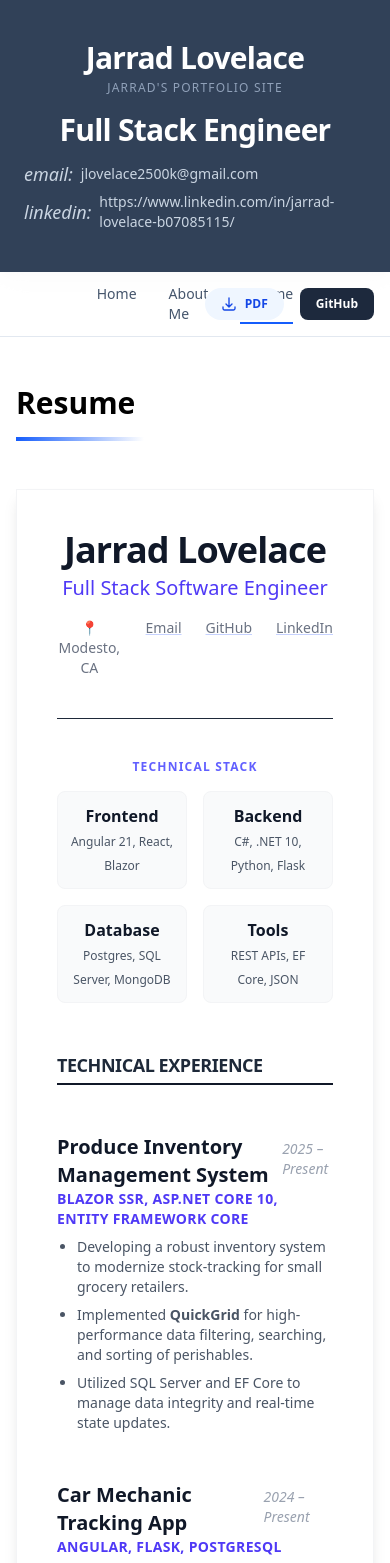
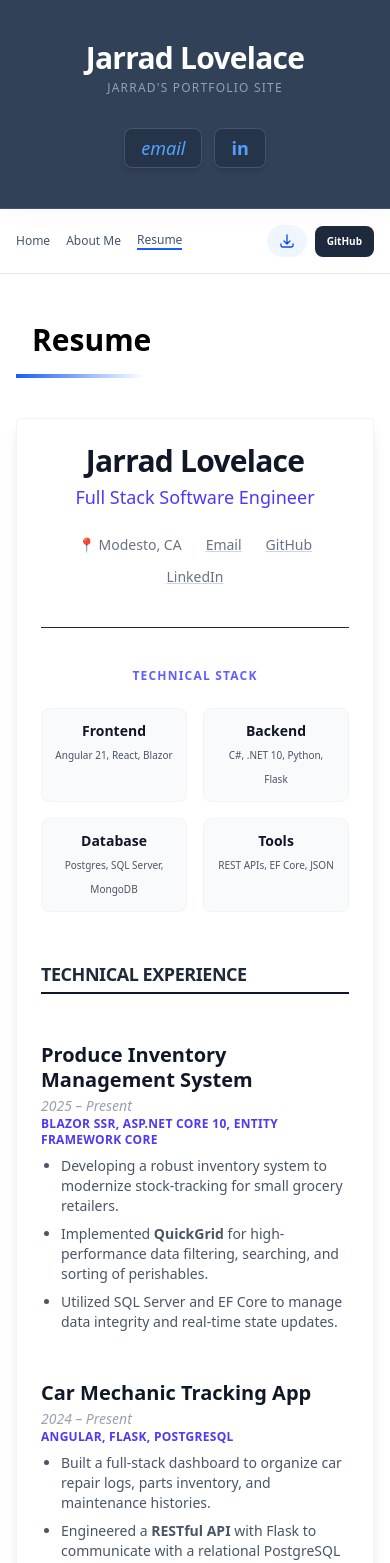
Before and after one commit to jradcode/portfolioSite, an Angular app: page /resume in a window 390 px wide. Shown: the top 1563 px of the page. Built offline with nearby package versions, Linux system fonts and the light colour scheme.

Commit message:
Made all the pages and components mobile and tablet friendly and fixed header linkedin and email links. Now on to the angular api service.

```diff
--- a/src/app/app.component.html
+++ b/src/app/app.component.html
@@ -2,7 +2,7 @@
 
 <app-navbar></app-navbar>
 
-<main class="container mx-auto px-4 py-12">
+<main class="max-w-7xl mx-auto px-4 sm:px-6 lg:px-8 py-12">
   <router-outlet></router-outlet>
 
   <div class="mt-20 text-center text-slate-400 italic text-sm">
@@ -43,13 +43,14 @@
     -->
 
     <!-- To Do:
-    Already linked project-cards to detail page. I added a narrative data to my model to expand the details page and showcase the projects. Now
-    I need to finish up the last project's mock data. Then I want to change the design a little on the detail page to me more consist. Or I can try other styles.
 
-    make the site mobile and tablet friendly (it kind of already is but I haven't tested all the pages)
+
+    Made all the pages tablet and mobile friendly and fixed the header
+    decide to save the CRUD and Auth stuff after until i build the backend. AI recommends it but for auth I should use JWT tokens
+
+    next I should build the frontend angular api service
+
     try an image processor like pillow to make images look better when resizing (angular has a builtin image processor)
-    refine header by deleting the linked-in shit and email in header. maybe use icons links instead or move it elsewhere (like at navbar)
-    start the write of the frontend angular API in services folder
     start the .net core 10 backend
     integrate that backend with ef core and nen cloud database
     add further functionality for the app to make it easier to add a project use CRUD inside portfolioSite
--- a/src/app/components/header/header.html
+++ b/src/app/components/header/header.html
@@ -1,5 +1,5 @@
-<header class="w-full bg-slate-700 text-slate-100 py-10 shadow-lg">
-  <div class="max-w-5xl mx-auto px-6 flex flex-col md:flex-row justify-between items-center gap-4">
+<header class="w-full bg-slate-700 text-slate-100 py-10 shadow-lg border-b border-slate-600">
+  <div class="max-w-5xl mx-auto px-6 flex flex-col md:flex-row justify-between items-center gap-8">
 
     <div class="text-center md:text-left">
       <h1 class="text-3xl font-bold tracking-tight text-white">{{ name() }}</h1>
@@ -8,22 +8,25 @@
       </p>
     </div>
 
-    <div class="text-center md:text-left">
-      <h1 class="text-3xl font-bold tracking-tight text-white">{{ position() }}</h1>
+    <div class="hidden sm:block text-center">
+      <h2 class="text-xl md:text-2xl font-bold tracking-tight text-white/90">{{ position() }}</h2>
     </div>
 
-    <div class="flex flex-col md:items-end gap-2">
+    <div class="flex flex-row items-center gap-3">
+
       <a [href]="'mailto:' + email()"
-         class="flex items-center gap-2 text-slate-300 hover:text-blue-400 transition-colors">
-        <i class="material-icons text-lg">email:</i>
-        <span class="text-sm">{{ email() }}</span>
+         class="flex items-center gap-2 bg-slate-800/50 hover:bg-blue-600/80 px-4 py-2.5 rounded-lg border border-slate-500/50 transition-all duration-300 group shadow-md">
+        <i class="material-icons text-lg text-blue-400 group-hover:text-white">email</i>
+        <span class="text-sm font-semibold tracking-wide hidden md:block">Email</span>
       </a>
+
       <a [href]="linkedin()"
          target="_blank"
-         class="flex items-center gap-2 text-slate-300 hover:text-blue-400 transition-colors">
-        <i class="material-icons text-lg">linkedin:</i>
-        <span class="text-sm">{{ linkedin() }}</span>
+         class="flex items-center gap-2 bg-slate-800/50 hover:bg-blue-500/80 px-4 py-2.5 rounded-lg border border-slate-500/50 transition-all duration-300 group shadow-md">
+        <span class="text-lg font-black text-blue-400 group-hover:text-white leading-none">in</span>
+        <span class="text-sm font-semibold tracking-wide hidden md:block">LinkedIn</span>
       </a>
+
     </div>
 
   </div>
--- a/src/app/components/navbar/navbar.html
+++ b/src/app/components/navbar/navbar.html
@@ -1,42 +1,43 @@
 <nav class="sticky top-0 z-50 w-full border-b border-slate-200 bg-white/80 backdrop-blur-md">
-  <div class="container mx-auto px-4">
-    <div class="grid grid-cols-3 h-16 items-center">
+  <div class="container mx-auto px-4 h-16 flex items-center justify-between">
 
-      <div></div>
+    <div class="hidden md:flex flex-1">
+       </div>
 
-      <div class="flex justify-center space-x-8">
+    <div class="flex items-center space-x-4 sm:space-x-8 overflow-x-auto no-scrollbar py-2">
       <a routerLink="/home"
          routerLinkActive="text-blue-600 border-b-2 border-blue-600"
          [routerLinkActiveOptions]="{exact: true}"
-           class="text-sm font-medium text-slate-600 transition-colors hover:text-blue-600">
+         class="text-xs sm:text-sm font-medium text-slate-600 transition-colors hover:text-blue-600 whitespace-nowrap">
         Home
       </a>
       <a routerLink="/about"
          routerLinkActive="text-blue-600 border-b-2 border-blue-600"
-           class="text-sm font-medium text-slate-600 transition-colors hover:text-blue-600">
+         class="text-xs sm:text-sm font-medium text-slate-600 transition-colors hover:text-blue-600 whitespace-nowrap">
         About Me
       </a>
       <a routerLink="/resume"
          routerLinkActive="text-blue-600 border-b-2 border-blue-600"
-           class="text-sm font-medium text-slate-600 transition-colors hover:text-blue-600">
+         class="text-xs sm:text-sm font-medium text-slate-600 transition-colors hover:text-blue-600 whitespace-nowrap">
         Resume
       </a>
     </div>
 
-      <div class="flex justify-end items-center space-x-4">
+    <div class="flex flex-1 justify-end items-center space-x-2 sm:space-x-4">
       <a [href]="resumeUrl()"
          download="Jarrad-Resume.pdf"
-           class="flex items-center gap-2 rounded-full bg-blue-50 px-4 py-2 text-xs font-bold text-blue-700 transition-all hover:scale-105 active:scale-95 hover:bg-blue-600 hover:text-white">
+         class="flex items-center gap-2 rounded-full bg-blue-50 px-3 py-2 sm:px-4 text-xs font-bold text-blue-700 transition-all hover:bg-blue-600 hover:text-white">
         <svg xmlns="http://www.w3.org/2000/svg" fill="none" viewBox="0 0 24 24" stroke-width="2" stroke="currentColor" class="h-4 w-4">
           <path stroke-linecap="round" stroke-linejoin="round" d="M3 16.5v2.25A2.25 2.25 0 005.25 21h13.5A2.25 2.25 0 0021 18.75V16.5M7.5 12l4.5 4.5m0 0l4.5-4.5M12 3v13.5" />
         </svg>
-          PDF
+        <span class="hidden sm:inline">PDF</span>
       </a>
-        <a href="https://github.com/jradcode" target="_blank" class="rounded-lg bg-slate-800 px-4 py-2 text-xs font-semibold text-white transition-all hover:bg-slate-700">
+
+      <a href="https://github.com/jradcode" target="_blank"
+         class="rounded-lg bg-slate-800 px-3 py-2 sm:px-4 text-[10px] sm:text-xs font-semibold text-white transition-all hover:bg-slate-700">
         GitHub
       </a>
     </div>
 
   </div>
-  </div>
 </nav>
--- a/src/app/pages/about/about.html
+++ b/src/app/pages/about/about.html
@@ -1,4 +1,4 @@
-<section class="min-h-screen bg-slate-800 flex justify-center py-12 px-4 md:py-20 md:px-6 font-sans">
+<section class="min-h-screen bg-slate-800 flex justify-center py-12 px-6 md:py-20 font-sans">
 
   <div class="max-w-[80ch] w-full text-slate-300 tracking-wide">
 
--- a/src/app/pages/details/details.html
+++ b/src/app/pages/details/details.html
@@ -33,7 +33,7 @@
       <section class="space-y-28">
 
         @if (p.narrative?.backStory) {
-          <div class="grid grid-cols-1 lg:grid-cols-5 gap-12 items-center">
+          <div class="grid grid-cols-1 md:grid-cols-2 lg:grid-cols-5 gap-8 md:gap-12 items-center">
             <div class="lg:col-span-2">
               <h2 class="text-2xl font-bold text-white mb-4 uppercase tracking-tighter flex items-center gap-3">
                 <span class="h-6 w-1 bg-blue-600 rounded-full"></span>
@@ -55,7 +55,7 @@
         }
 
         @if (p.narrative?.designPhilosophy) {
-          <div class="grid grid-cols-1 lg:grid-cols-5 gap-12 items-center">
+          <div class="grid grid-cols-1 md:grid-cols-2 lg:grid-cols-5 gap-8 md:gap-12 items-center">
             <div class="lg:col-span-3 order-2 lg:order-1 relative h-[300px] md:h-[500px] rounded-2xl overflow-hidden border border-slate-800 shadow-2xl bg-slate-900 group">
               <img [ngSrc]="p.images[1] || p.images[0]"
                   fill
--- a/src/app/pages/resume/resume.html
+++ b/src/app/pages/resume/resume.html
@@ -1,19 +1,18 @@
-<div class="relative mb-10 pb-2">
+<div class="relative mb-10 pb-2 px-4 md:px-0">
   <h1 class="text-3xl md:text-4xl font-bold text-black pb-3">
     Resume
   </h1>
-
   <div class="absolute bottom-0 left-0 w-32 h-1 bg-gradient-to-r from-blue-600 to-transparent"></div>
 </div>
 
-<div class="max-w-4xl mx-auto my-12 bg-white p-10 md:p-16 shadow-lg border border-gray-100 font-sans text-gray-800 leading-normal">
+<div class="max-w-4xl mx-auto my-6 md:my-12 bg-white p-6 sm:p-10 md:p-16 shadow-lg border border-gray-100 font-sans text-gray-800 leading-normal rounded-sm">
 
   <header class="text-center border-b pb-10 mb-10">
-    <h1 class="text-4xl font-extrabold tracking-tight text-gray-900">Jarrad Lovelace</h1>
-    <p class="text-xl text-indigo-600 font-medium mt-1">Full Stack Software Engineer</p>
+    <h1 class="text-3xl md:text-4xl font-extrabold tracking-tight text-gray-900">Jarrad Lovelace</h1>
+    <p class="text-lg md:text-xl text-indigo-600 font-medium mt-1">Full Stack Software Engineer</p>
 
-    <div class="mt-4 flex justify-center gap-6 text-sm text-gray-500">
-      <span>📍 Modesto, CA</span>
+    <div class="mt-6 flex flex-wrap justify-center gap-x-6 gap-y-3 text-sm text-gray-500">
+      <span class="flex items-center gap-1">📍 Modesto, CA</span>
       <a href="mailto:jlovelace2500k@gmail.com" class="underline decoration-indigo-200 hover:text-indigo-600 transition-colors">Email</a>
       <a href="https://github.com/jradcode" target="_blank" class="underline decoration-indigo-200 hover:text-indigo-600 transition-colors">GitHub</a>
       <a href="https://www.linkedin.com/in/jarrad-lovelace-b07085115/" target="_blank" class="underline decoration-indigo-200 hover:text-indigo-600 transition-colors">LinkedIn</a>
@@ -21,23 +20,23 @@
   </header>
 
   <section class="mb-12">
-    <h3 class="text-xs font-bold uppercase tracking-widest text-indigo-500 mb-4 text-center">Technical Stack</h3>
+    <h3 class="text-xs font-bold uppercase tracking-widest text-indigo-500 mb-6 text-center">Technical Stack</h3>
     <div class="grid grid-cols-2 md:grid-cols-4 gap-4 text-center">
       <div class="p-3 bg-gray-50 rounded-lg border border-gray-100">
-        <span class="block font-bold text-gray-900">Frontend</span>
-        <span class="text-xs text-gray-600">Angular 21, React, Blazor</span>
+        <span class="block font-bold text-gray-900 text-sm md:text-base">Frontend</span>
+        <span class="text-[10px] md:text-xs text-gray-600">Angular 21, React, Blazor</span>
       </div>
       <div class="p-3 bg-gray-50 rounded-lg border border-gray-100">
-        <span class="block font-bold text-gray-900">Backend</span>
-        <span class="text-xs text-gray-600">C#, .NET 10, Python, Flask</span>
+        <span class="block font-bold text-gray-900 text-sm md:text-base">Backend</span>
+        <span class="text-[10px] md:text-xs text-gray-600">C#, .NET 10, Python, Flask</span>
       </div>
       <div class="p-3 bg-gray-50 rounded-lg border border-gray-100">
-        <span class="block font-bold text-gray-900">Database</span>
-        <span class="text-xs text-gray-600">Postgres, SQL Server, MongoDB</span>
+        <span class="block font-bold text-gray-900 text-sm md:text-base">Database</span>
+        <span class="text-[10px] md:text-xs text-gray-600">Postgres, SQL Server, MongoDB</span>
       </div>
       <div class="p-3 bg-gray-50 rounded-lg border border-gray-100">
-        <span class="block font-bold text-gray-900">Tools</span>
-        <span class="text-xs text-gray-600">REST APIs, EF Core, JSON</span>
+        <span class="block font-bold text-gray-900 text-sm md:text-base">Tools</span>
+        <span class="text-[10px] md:text-xs text-gray-600">REST APIs, EF Core, JSON</span>
       </div>
     </div>
   </section>
@@ -46,11 +45,11 @@
     <h3 class="text-lg font-bold border-b-2 border-gray-900 pb-1 uppercase tracking-tight">Technical Experience</h3>
 
     <div>
-      <div class="flex justify-between items-baseline">
-        <h4 class="text-xl font-bold text-gray-900">Produce Inventory Management System</h4>
+      <div class="flex flex-col sm:flex-row sm:justify-between sm:items-baseline gap-1">
+        <h4 class="text-xl font-bold text-gray-900 leading-tight">Produce Inventory Management System</h4>
         <span class="text-sm text-gray-400 italic">2025 – Present</span>
       </div>
-      <p class="text-indigo-600 text-sm font-semibold mb-2 uppercase tracking-wide">Blazor SSR, ASP.NET Core 10, Entity Framework Core</p>
+      <p class="text-indigo-600 text-xs md:text-sm font-semibold mb-2 uppercase tracking-wide">Blazor SSR, ASP.NET Core 10, Entity Framework Core</p>
       <ul class="list-disc ml-5 space-y-2 text-gray-600 text-sm">
         <li>Developing a robust inventory system to modernize stock-tracking for small grocery retailers.</li>
         <li>Implemented <strong>QuickGrid</strong> for high-performance data filtering, searching, and sorting of perishables.</li>
@@ -59,11 +58,11 @@
     </div>
 
     <div>
-      <div class="flex justify-between items-baseline">
-        <h4 class="text-xl font-bold text-gray-900">Car Mechanic Tracking App</h4>
+      <div class="flex flex-col sm:flex-row sm:justify-between sm:items-baseline gap-1">
+        <h4 class="text-xl font-bold text-gray-900 leading-tight">Car Mechanic Tracking App</h4>
         <span class="text-sm text-gray-400 italic">2024 – Present</span>
       </div>
-      <p class="text-indigo-600 text-sm font-semibold mb-2 uppercase tracking-wide">Angular, Flask, PostgreSQL</p>
+      <p class="text-indigo-600 text-xs md:text-sm font-semibold mb-2 uppercase tracking-wide">Angular, Flask, PostgreSQL</p>
       <ul class="list-disc ml-5 space-y-2 text-gray-600 text-sm">
         <li>Built a full-stack dashboard to organize car repair logs, parts inventory, and maintenance histories.</li>
         <li>Engineered a <strong>RESTful API</strong> with Flask to communicate with a relational PostgreSQL database.</li>
@@ -72,11 +71,11 @@
     </div>
 
     <div>
-      <div class="flex justify-between items-baseline">
-        <h4 class="text-xl font-bold text-gray-900">Video Game Tracker App</h4>
+      <div class="flex flex-col sm:flex-row sm:justify-between sm:items-baseline gap-1">
+        <h4 class="text-xl font-bold text-gray-900 leading-tight">Video Game Tracker App</h4>
         <span class="text-sm text-gray-400 italic">2022 – 2024</span>
       </div>
-      <p class="text-indigo-600 text-sm font-semibold mb-2 uppercase tracking-wide">React.js, Express.js, MongoDB</p>
+      <p class="text-indigo-600 text-xs md:text-sm font-semibold mb-2 uppercase tracking-wide">React.js, Express.js, MongoDB</p>
       <ul class="list-disc ml-5 space-y-2 text-gray-600 text-sm">
         <li>Designed a personal library manager with <strong>Pillow-based image optimization</strong> for fast gallery loading.</li>
         <li>Managed dynamic user data using a non-relational MongoDB structure.</li>
@@ -84,7 +83,7 @@
     </div>
   </section>
 
-  <section class="mt-16 pt-8 border-t grid md:grid-cols-2 gap-10">
+  <section class="mt-16 pt-8 border-t grid grid-cols-1 md:grid-cols-2 gap-10">
     <div>
       <h3 class="font-bold uppercase text-xs tracking-widest text-gray-400 mb-4">Education</h3>
       <div class="space-y-4">
@@ -106,13 +105,13 @@
     <div>
       <h3 class="font-bold uppercase text-xs tracking-widest text-gray-400 mb-4">Professional Certifications</h3>
       <ul class="text-xs space-y-3 text-gray-600">
-        <li>• <a href="https://www.coursera.org/account/accomplishments/professional-cert/VCDKBZ4T0DTO" class="hover:text-indigo-600 hover:underline">Google UX Design Professional (2025)</a></li>
-        <li>• <a href="https://www.coursera.org/account/accomplishments/verify/P0RPSEY06E58" class="hover:text-indigo-600 hover:underline">Google AI Essentials (2024)</a></li>
-        <li>• <a href="https://www.coursera.org/account/accomplishments/professional-cert/15ZCBJP8YUEC">Google IT Automation with Python (2024)</a></li>
-        <li>• <a href="https://www.freecodecamp.org/certification/fcc057f3f7e-01fa-49b1-8707-884ec327ad76/front-end-development-libraries" class="hover:text-indigo-600 hover:underline">freeCodeCamp Front End Development Libraries (2024)</a></li>
-        <li>• <a href="https://www.coursera.org/account/accomplishments/professional-cert/6N5FTGUJPE6R" class="hover:text-indigo-600 hover:underline">Google Cybersecurity Certificate (2024)</a></li>
-        <li>• <a href="https://www.freecodecamp.org/certification/fcc057f3f7e-01fa-49b1-8707-884ec327ad76/responsive-web-design" class="hover:text-indigo-600 hover:underline">freeCodeCamp Responsive Web Design (2021)</a></li>
-        <li>• <a href="https://www.coursera.org/account/accomplishments/professional-cert/2G4D39DQEHTV" class="hover:text-indigo-600 hover:underline">Google IT Support Certificate (2021)</a></li>
+        <li>• <a href="https://www.coursera.org/account/accomplishments/professional-cert/VCDKBZ4T0DTO" target="_blank" class="hover:text-indigo-600 hover:underline">Google UX Design Professional (2025)</a></li>
+        <li>• <a href="https://www.coursera.org/account/accomplishments/verify/P0RPSEY06E58" target="_blank" class="hover:text-indigo-600 hover:underline">Google AI Essentials (2024)</a></li>
+        <li>• <a href="https://www.coursera.org/account/accomplishments/professional-cert/15ZCBJP8YUEC" target="_blank" class="hover:text-indigo-600 hover:underline">Google IT Automation with Python (2024)</a></li>
+        <li>• <a href="https://www.freecodecamp.org/certification/fcc057f3f7e-01fa-49b1-8707-884ec327ad76/front-end-development-libraries" target="_blank" class="hover:text-indigo-600 hover:underline">freeCodeCamp Front End Development Libraries (2024)</a></li>
+        <li>• <a href="https://www.coursera.org/account/accomplishments/professional-cert/6N5FTGUJPE6R" target="_blank" class="hover:text-indigo-600 hover:underline">Google Cybersecurity Certificate (2024)</a></li>
+        <li>• <a href="https://www.freecodecamp.org/certification/fcc057f3f7e-01fa-49b1-8707-884ec327ad76/responsive-web-design" target="_blank" class="hover:text-indigo-600 hover:underline">freeCodeCamp Responsive Web Design (2021)</a></li>
+        <li>• <a href="https://www.coursera.org/account/accomplishments/professional-cert/2G4D39DQEHTV" target="_blank" class="hover:text-indigo-600 hover:underline">Google IT Support Certificate (2021)</a></li>
       </ul>
     </div>
   </section>
```
Also changed, not shown: src/app/pages/home/home.html (+22 -13 lines). Lines whose indentation alone changed are shown as unchanged.
